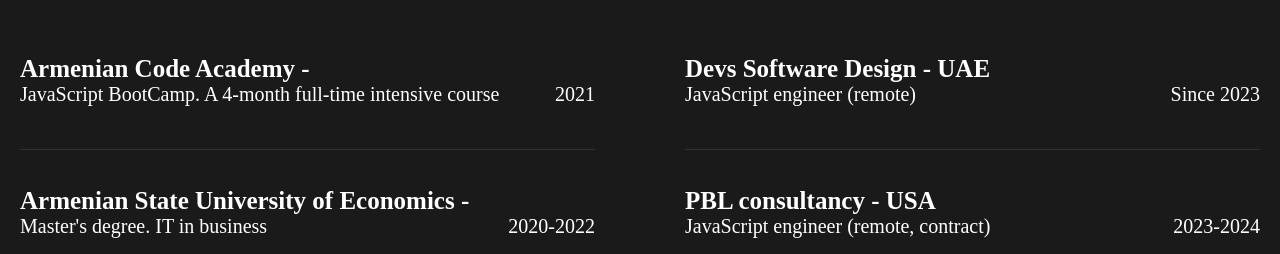
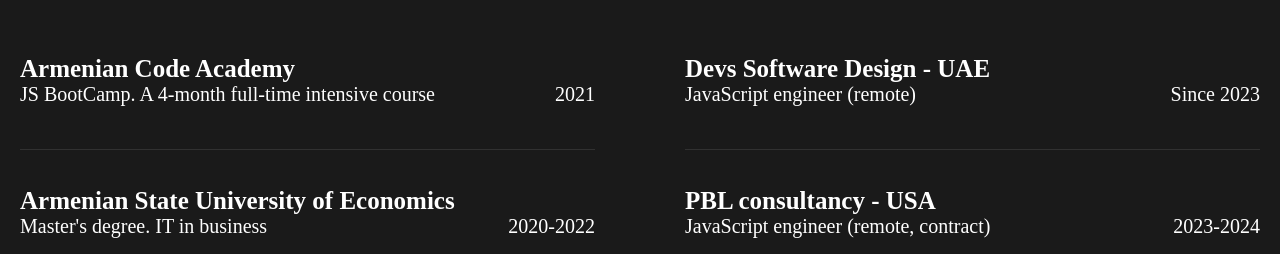
Before and after one commit to ArtyomSukiasyan/portfolio, a Next.js app: page / in a window 1280 px wide. Shown: the part 698-952 px from the top of the page. Built offline with nearby package versions, Linux system fonts and the light colour scheme.

Commit message:
fix: remove unnecessary '-'

```diff
--- a/src/components/shared/aboutItem/AboutItem.tsx
+++ b/src/components/shared/aboutItem/AboutItem.tsx
@@ -9,7 +9,7 @@ export default function AboutItem({ type, list, className }: IAboutItemProps) {
         {list.map(({ title, date, role, country }) => (
           <div key={`${title}${date}`} className={styles.experienceItem}>
             <div className={styles.experienceTitle}>
-              {title} - {country}
+              {title} {country ? `- ${country}` : ""}
             </div>
             <div className={styles.experienceRole}>{role}</div>
             <div className={styles.experienceDate}>{date}</div>
--- a/src/constants/about.ts
+++ b/src/constants/about.ts
@@ -3,7 +3,7 @@ import { IAboutList } from "../models/aboutItemProps";
 export const EDUCATION: IAboutList[] = [
   {
     title: "Armenian Code Academy",
-    role: "JavaScript BootCamp. A 4-month full-time intensive course",
+    role: "JS BootCamp. A 4-month full-time intensive course",
     date: "2021",
   },
   {
```
